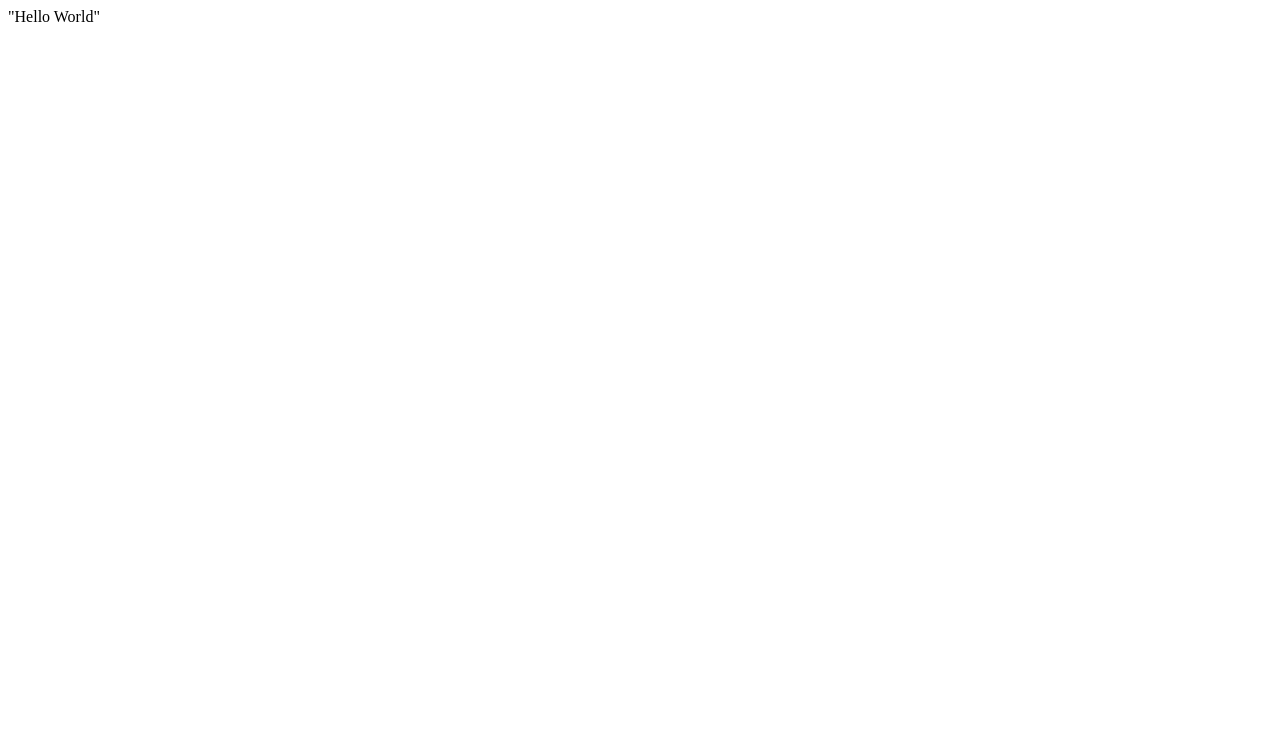
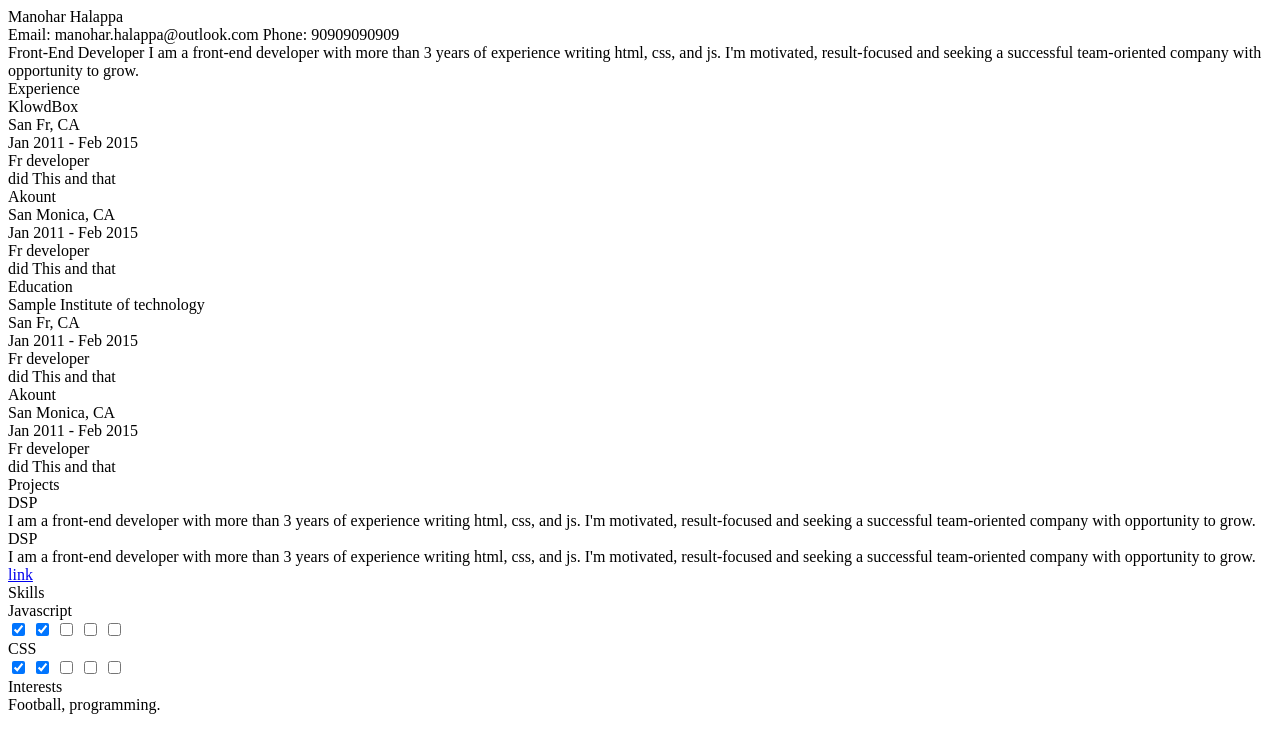
Before and after one commit to ManoharHalappa/manoharhalappa.github.io, a plain HTML site: page index.html in a window 1280 px wide. Drawn offline with Linux system fonts and the light colour scheme.

Commit message:
Update index.html

```diff
--- a/index.html
+++ b/index.html
@@ -1 +1,157 @@
-"Hello World"
+<link href='https://fonts.googleapis.com/css?family=Lato:400,300,700' rel='stylesheet' type='text/css'>
+
+<div class="container">
+  <div class="header">
+    <div class="full-name">
+      <span class="first-name">Manohar</span>
+      <span class="last-name">Halappa</span>
+    </div>
+    <div class="contact-info">
+      <span class="email">Email: </span>
+      <span class="email-val">manohar.halappa@outlook.com</span>
+      <span class="separator"></span>
+      <span class="phone">Phone: </span>
+      <span class="phone-val">90909090909</span>
+    </div>
+
+    <div class="about">
+      <span class="position">Front-End Developer </span>
+      <span class="desc">
+        I am a front-end developer with more than 3 years of experience writing html, css, and js. I'm motivated, result-focused and seeking a successful team-oriented company with opportunity to grow.
+      </span>
+    </div>
+  </div>
+   <div class="details">
+    <div class="section">
+      <div class="section__title">Experience</div>
+      <div class="section__list">
+        <div class="section__list-item">
+          <div class="left">
+            <div class="name">KlowdBox</div>
+            <div class="addr">San Fr, CA</div>
+            <div class="duration">Jan 2011 - Feb 2015</div>
+          </div>
+          <div class="right">
+            <div class="name">Fr developer</div>
+            <div class="desc">did This and that</div>
+          </div>
+        </div>
+                <div class="section__list-item">
+          <div class="left">
+            <div class="name">Akount</div>
+            <div class="addr">San Monica, CA</div>
+            <div class="duration">Jan 2011 - Feb 2015</div>
+          </div>
+          <div class="right">
+            <div class="name">Fr developer</div>
+            <div class="desc">did This and that</div>
+          </div>
+        </div>
+
+      </div>
+    </div>
+    <div class="section">
+      <div class="section__title">Education</div>
+      <div class="section__list">
+        <div class="section__list-item">
+          <div class="left">
+            <div class="name">Sample Institute of technology</div>
+            <div class="addr">San Fr, CA</div>
+            <div class="duration">Jan 2011 - Feb 2015</div>
+          </div>
+          <div class="right">
+            <div class="name">Fr developer</div>
+            <div class="desc">did This and that</div>
+          </div>
+        </div>
+        <div class="section__list-item">
+          <div class="left">
+            <div class="name">Akount</div>
+            <div class="addr">San Monica, CA</div>
+            <div class="duration">Jan 2011 - Feb 2015</div>
+          </div>
+          <div class="right">
+            <div class="name">Fr developer</div>
+            <div class="desc">did This and that</div>
+          </div>
+        </div>
+
+      </div>
+
+  </div>
+     <div class="section">
+      <div class="section__title">Projects</div>
+       <div class="section__list">
+         <div class="section__list-item">
+           <div class="name">DSP</div>
+           <div class="text">I am a front-end developer with more than 3 years of experience writing html, css, and js. I'm motivated, result-focused and seeking a successful team-oriented company with opportunity to grow.</div>
+         </div>
+
+         <div class="section__list-item">
+                    <div class="name">DSP</div>
+           <div class="text">I am a front-end developer with more than 3 years of experience writing html, css, and js. I'm motivated, result-focused and seeking a successful team-oriented company with opportunity to grow. <a href="/login">link</a>
+           </div>
+         </div>
+       </div>
+    </div>
+     <div class="section">
+       <div class="section__title">Skills</div>
+       <div class="skills">
+         <div class="skills__item">
+           <div class="left"><div class="name">
+             Javascript
+             </div></div>
+           <div class="right">
+                          <input  id="ck1" type="checkbox" checked/>
+
+             <label for="ck1"></label>
+                          <input id="ck2" type="checkbox" checked/>
+
+              <label for="ck2"></label>
+                         <input id="ck3" type="checkbox" />
+
+              <label for="ck3"></label>
+                           <input id="ck4" type="checkbox" />
+            <label for="ck4"></label>
+                          <input id="ck5" type="checkbox" />
+              <label for="ck5"></label>
+
+           </div>
+         </div>
+
+       </div>
+       <div class="skills__item">
+           <div class="left"><div class="name">
+             CSS</div></div>
+           <div class="right">
+                          <input  id="ck1" type="checkbox" checked/>
+
+             <label for="ck1"></label>
+                          <input id="ck2" type="checkbox" checked/>
+
+              <label for="ck2"></label>
+                         <input id="ck3" type="checkbox" />
+
+              <label for="ck3"></label>
+                           <input id="ck4" type="checkbox" />
+            <label for="ck4"></label>
+                          <input id="ck5" type="checkbox" />
+              <label for="ck5"></label>
+
+           </div>
+         </div>
+
+       </div>
+     <div class="section">
+     <div class="section__title">
+       Interests
+       </div>
+       <div class="section__list">
+         <div class="section__list-item">
+                  Football, programming.
+          </div>
+       </div>
+     </div>
+     </div>
+  </div>
+</div>
```
